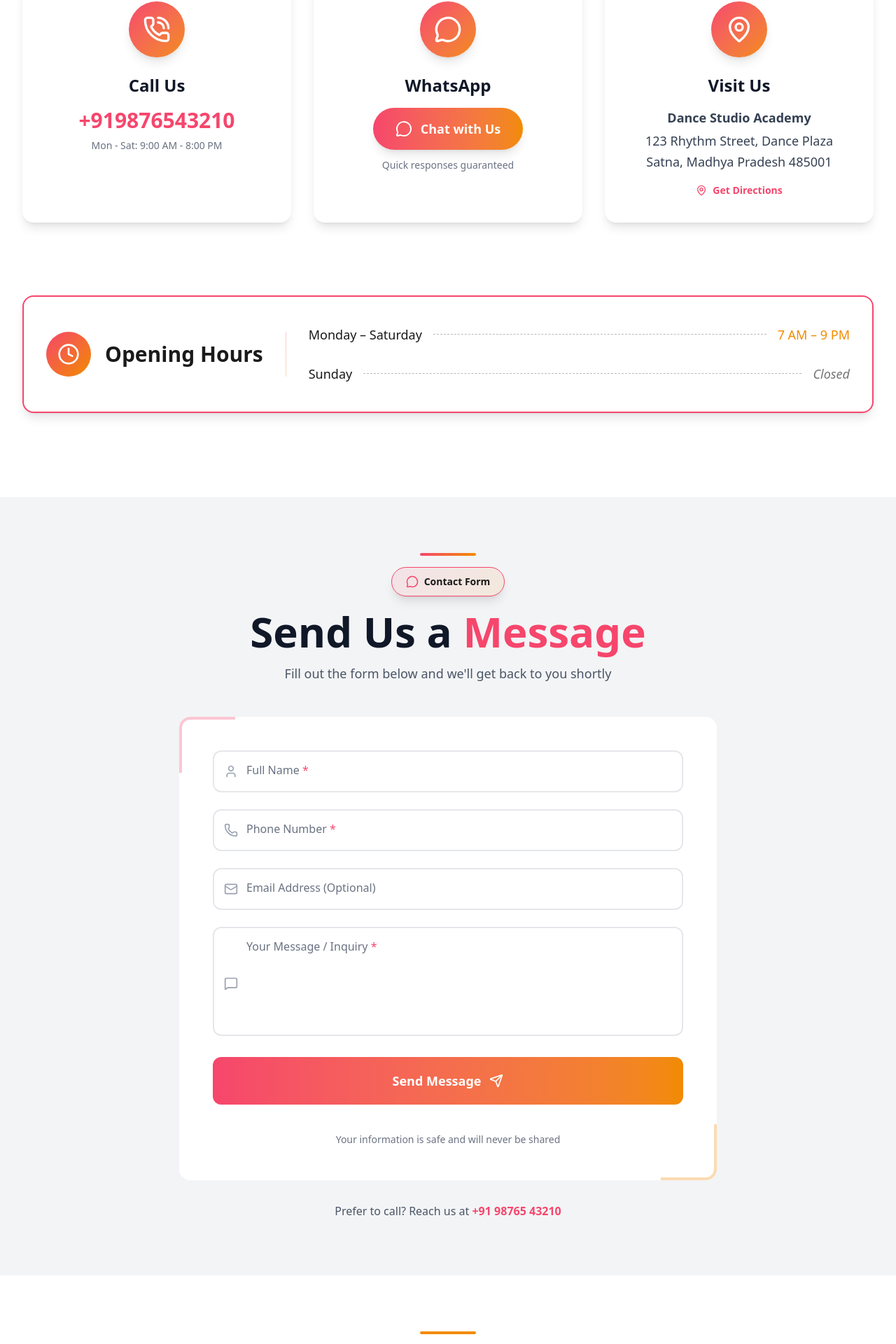
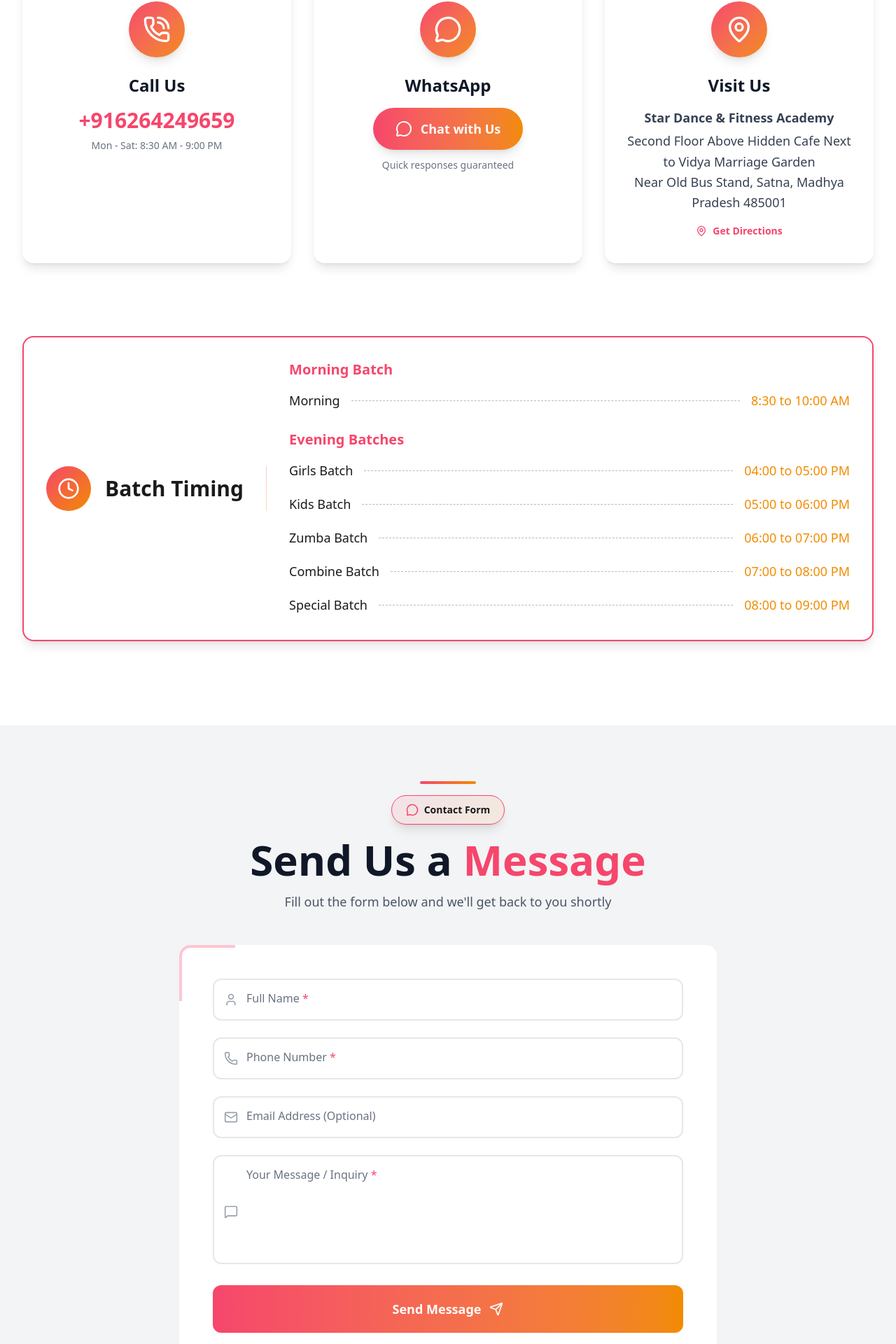
Before and after one commit to rkdwivedi933/Star-Dance-Academy, a React (Vite) app: page /enroll-now in a window 1280 px wide. Shown: the part 1160-3080 px from the top of the page at 70% size. Built offline with nearby package versions, Linux system fonts and the light colour scheme.

Commit message:
Update enroll now section and hero UI

```diff
--- a/src/components/enrollnow/EnrollContactInfo.jsx
+++ b/src/components/enrollnow/EnrollContactInfo.jsx
@@ -38,8 +38,8 @@ const ContactCard = ({ icon: Icon, title, children, delay }) => {
 };
 
 export default function EnrollContactInfo() {
-  const phoneNumber = "+919876543210";
-  const whatsappNumber = "919876543210";
+  const phoneNumber = "+916264249659";
+  const whatsappNumber = "916264249659";
 
   return (
     <div className="min-h-full bg-linear-to-br bg-white py-20 sm:py-20 md:py-20 px-4 sm:px-6 lg:px-8">
@@ -102,7 +102,7 @@ export default function EnrollContactInfo() {
               {phoneNumber}
             </motion.a>
             <p className="text-gray-500 text-sm mt-2">
-              Mon - Sat: 9:00 AM - 8:00 PM
+              Mon - Sat: 8:30 AM - 9:00 PM
             </p>
           </ContactCard>
 
@@ -130,12 +130,12 @@ export default function EnrollContactInfo() {
           {/* Address Card */}
           <ContactCard icon={MapPin} title="Visit Us" delay={0.6}>
             <div className="text-gray-700 text-base sm:text-lg leading-relaxed">
-              <p className="font-semibold mb-1">Dance Studio Academy</p>
-              <p>123 Rhythm Street, Dance Plaza</p>
-              <p>Satna, Madhya Pradesh 485001</p>
+              <p className="font-semibold mb-1">Star Dance & Fitness Academy</p>
+              <p>Second Floor Above Hidden Cafe Next to Vidya Marriage Garden</p>
+              <p>Near Old Bus Stand, Satna, Madhya Pradesh 485001</p>
             </div>
             <motion.a
-              href="https://maps.google.com"
+              href="https://www.google.com/maps/place/Star+Dance+%26+Fitness+Academy/@24.5727052,80.8401807,805m/data=!3m2!1e3!4b1!4m6!3m5!1s0x39847f9b6b4d11bb:0x1c5e727de46bca90!8m2!3d24.5727052!4d80.8427556!16s%2Fg%2F11gxn0p75c?entry=ttu&g_ep=EgoyMDI2MDExMy4wIKXMDSoASAFQAw%3D%3D"
               target="_blank"
               rel="noopener noreferrer"
               whileHover={{ scale: 1.05 }}
--- a/src/components/enrollnow/EnrollForm.jsx
+++ b/src/components/enrollnow/EnrollForm.jsx
@@ -79,19 +79,29 @@ export default function EnrollForm() {
     }));
   };
 
-  const handleSubmit = async (e) => {
-    e.preventDefault();
-    setIsSubmitting(true);
 
-    // Simulate form submission
-    await new Promise(resolve => setTimeout(resolve, 2000));
+const handleSubmit = (e) => {
+  e.preventDefault();
 
-    console.log('Form submitted:', formData);
-    alert('Thank you for reaching out! We will contact you soon.');
+  const phoneNumber = "916264249659";
 
-    setFormData({ fullName: '', phone: '', email: '', message: '' });
-    setIsSubmitting(false);
-  };
+  const message = `
+New Inquiry From Star Dance & Fitness Academy
+
+ Name: ${formData.fullName}
+ Phone: ${formData.phone}
+ Email: ${formData.email || 'Not provided'}
+
+ Message:
+${formData.message}
+`;
+
+  const whatsappURL = `https://wa.me/${phoneNumber}?text=${encodeURIComponent(
+    message
+  )}`;
+
+  window.open(whatsappURL, "_blank");
+};
 
   return (
     <div className="min-h-full  bg-gray-100  py-20 sm:py-20 px-4 sm:px-6 lg:px-8">
@@ -206,7 +216,7 @@ export default function EnrollForm() {
 
 
                 {/* Main Button */}
-                <div className="relative bg-linear-to-r from-primary to-secondary text-white py-4 sm:py-5 rounded-xl font-bold text-base sm:text-lg transition-all overflow-hidden">
+                <div onSubmit={handleSubmit}  className="relative bg-linear-to-r from-primary to-secondary text-white py-4 sm:py-5 rounded-xl font-bold text-base sm:text-lg transition-all overflow-hidden">
 
 
                   {/* Button Content */}
@@ -254,7 +264,7 @@ export default function EnrollForm() {
           <p className="text-gray-600">
             Prefer to call? Reach us at{' '}
             <a href="tel:+919876543210" className="text-primary font-semibold hover:underline">
-              +91 98765 43210
+              +91 6264249659
             </a>
           </p>
         </motion.div>
--- a/src/components/enrollnow/OpeningHoursSection.jsx
+++ b/src/components/enrollnow/OpeningHoursSection.jsx
@@ -1,51 +1,64 @@
+
+
 import { motion } from 'framer-motion';
 import { Clock } from 'lucide-react';
 
-export default function OpeningHoursSection() {
-  const schedules = [
-    { days: 'Monday – Saturday', time: '7 AM – 9 PM', isOpen: true },
-    { days: 'Sunday', time: 'Closed', isOpen: false }
+export default function BatchTimingSection() {
+  const batches = [
+    {
+      title: 'Morning Batch',
+      timings: [
+        { label: 'Morning', time: '8:30 to 10:00 AM' },
+      ],
+    },
+    {
+      title: 'Evening Batches',
+      timings: [
+        { label: 'Girls Batch', time: '04:00 to 05:00 PM' },
+        { label: 'Kids Batch', time: '05:00 to 06:00 PM' },
+        { label: 'Zumba Batch', time: '06:00 to 07:00 PM' },
+        { label: 'Combine Batch', time: '07:00 to 08:00 PM' },
+        { label: 'Special Batch', time: '08:00 to 09:00 PM' },
+      ],
+    },
   ];
 
   return (
-    <div className="relative w-full py-10 md:py-10 " >
-
-
+    <div className="relative w-full py-10 md:py-10">
       <div className="max-w-7xl mx-auto">
-
         <motion.div
           initial={{ opacity: 0, y: 50 }}
           whileInView={{ opacity: 1, y: 0 }}
-          viewport={{ once: true, margin: "-100px" }}
+          viewport={{ once: true, margin: '-100px' }}
           transition={{ duration: 0.8, ease: [0.33, 1, 0.68, 1] }}
           className="relative p-6 md:p-8 rounded-2xl border-2 shadow-lg"
           style={{
             borderColor: 'var(--color-primary)',
             backgroundColor: 'rgba(255, 255, 255, 0.8)',
-            backdropFilter: 'blur(10px)'
+            backdropFilter: 'blur(10px)',
           }}
         >
-
-          {/* Content container - horizontal on desktop, vertical on mobile */}
+          {/* Header */}
           <div className="relative flex flex-col md:flex-row md:items-center gap-6 md:gap-8">
-
-            {/* Icon and Title */}
             <div className="flex items-center gap-4 md:gap-5">
-              {/* Icon */}
               <motion.div
                 initial={{ scale: 0, rotate: -180 }}
                 whileInView={{ scale: 1, rotate: 0 }}
                 viewport={{ once: true }}
-                transition={{ duration: 0.6, delay: 0.2, type: 'spring', stiffness: 200 }}
+                transition={{
+                  duration: 0.6,
+                  delay: 0.2,
+                  type: 'spring',
+                  stiffness: 200,
+                }}
                 className="shrink-0 w-14 h-14 md:w-16 md:h-16 rounded-full flex items-center justify-center"
                 style={{
-                  background: `linear-gradient(135deg, var(--color-primary) 0%, var(--color-secondary) 100%)`
+                  background: `linear-gradient(135deg, var(--color-primary) 0%, var(--color-secondary) 100%)`,
                 }}
               >
                 <Clock className="w-7 h-7 md:w-8 md:h-8 text-white" />
               </motion.div>
 
-              {/* Title */}
               <motion.h3
                 initial={{ opacity: 0, x: -20 }}
                 whileInView={{ opacity: 1, x: 0 }}
@@ -54,63 +67,73 @@ export default function OpeningHoursSection() {
                 className="text-2xl md:text-3xl font-bold"
                 style={{ color: 'var(--color-elegantDark)' }}
               >
-                Opening Hours
+                Batch Timing
               </motion.h3>
             </div>
 
-            {/* Vertical divider for desktop */}
-            <div className="hidden md:block w-px h-16 bg-linear-to-b opacity-30" style={{
-              background: `linear-gradient(to bottom, var(--color-primary), var(--color-secondary))`
-            }} />
+            {/* Divider */}
+            <div
+              className="hidden md:block w-px h-16 opacity-30"
+              style={{
+                background: `linear-gradient(to bottom, var(--color-primary), var(--color-secondary))`,
+              }}
+            />
 
-            {/* Schedule list */}
+            {/* Batch Content */}
             <motion.div
               initial={{ opacity: 0, x: 20 }}
               whileInView={{ opacity: 1, x: 0 }}
               viewport={{ once: true }}
               transition={{ duration: 0.6, delay: 0.4 }}
-              className="flex-1 space-y-3"
+              className="flex-1 space-y-6"
             >
-              {schedules.map((schedule, index) => (
+              {batches.map((batch, index) => (
+                <div key={index} className="space-y-3">
+                  {/* Batch Title */}
+                  <h4
+                    className="text-lg md:text-xl font-semibold"
+                    style={{ color: 'var(--color-primary)' }}
+                  >
+                    {batch.title}
+                  </h4>
+
+                  {batch.timings.map((item, i) => (
                     <motion.div
-                  key={index}
+                      key={i}
                       initial={{ opacity: 0, y: 10 }}
                       whileInView={{ opacity: 1, y: 0 }}
                       viewport={{ once: true }}
-                  transition={{ duration: 0.5, delay: 0.5 + index * 0.1 }}
-                  className="flex items-center justify-between gap-4 py-2"
+                      transition={{
+                        duration: 0.4,
+                        delay: 0.2 + i * 0.1,
+                      }}
+                      className="flex items-center justify-between gap-4 py-1"
                     >
-                  {/* Days */}
                       <span
                         className="text-base md:text-lg font-medium"
                         style={{ color: 'var(--color-elegantDark)' }}
                       >
-                    {schedule.days}
+                        {item.label}
                       </span>
 
-                  {/* Dot separator */}
-                  <div className="flex-1 border-b border-dashed opacity-30" style={{
-                    borderColor: 'var(--color-elegantDark)'
-                  }} />
+                      <div
+                        className="flex-1 border-b border-dashed opacity-30"
+                        style={{ borderColor: 'var(--color-elegantDark)' }}
+                      />
 
-                  {/* Time */}
                       <span
-                    className={`text-base md:text-lg font-light ${schedule.isOpen ? '' : 'italic'}`}
-                    style={{
-                      color: schedule.isOpen ? 'var(--color-secondary)' : 'var(--color-elegantDark)',
-                      opacity: schedule.isOpen ? 1 : 0.6
-                    }}
+                        className="text-base md:text-lg font-light"
+                        style={{ color: 'var(--color-secondary)' }}
                       >
-                    {schedule.time}
+                        {item.time}
                       </span>
                     </motion.div>
                   ))}
+                </div>
+              ))}
             </motion.div>
           </div>
-
-
         </motion.div>
-
       </div>
     </div>
   );
--- a/src/components/enrollnow/SocialMediaSection.jsx
+++ b/src/components/enrollnow/SocialMediaSection.jsx
@@ -6,7 +6,7 @@ export default function SocialMediaSection() {
     {
       icon: Instagram,
       name: 'Instagram',
-      url: 'https://instagram.com',
+      url: 'https://www.instagram.com/harsh_enterprises.mp/',
       color: '#E4405F'
     },
     {
--- a/src/components/home/HeroSection.jsx
+++ b/src/components/home/HeroSection.jsx
@@ -182,19 +182,19 @@ const DanceAcademyHero = () => {
           <div className="flex items-center gap-12">
             <div>
               <div className="text-xl lg:text-2xl font-bold text-primary">
-                <CountUP end={500} />+
+                <CountUP end={5670} />+
               </div>
               <div className="text-sm text-gray-400">Students</div>
             </div>
             <div>
               <div className="text-xl lg:text-2xl font-bold text-primary">
-                <CountUP end={20} />+
+                <CountUP end={6} />+
               </div>
               <div className="text-sm text-gray-400">Instructors</div>
             </div>
             <div>
               <div className="text-xl lg:text-2xl font-bold text-primary">
-                <CountUP end={15} />+
+                <CountUP end={12} />+
               </div>
               <div className="text-sm text-gray-400">Dance</div>
             </div>
```
Also changed, not shown: src/components/enrollnow/GoogleMapSection.jsx (+5 -14 lines). Lines whose indentation alone changed are shown as unchanged.
